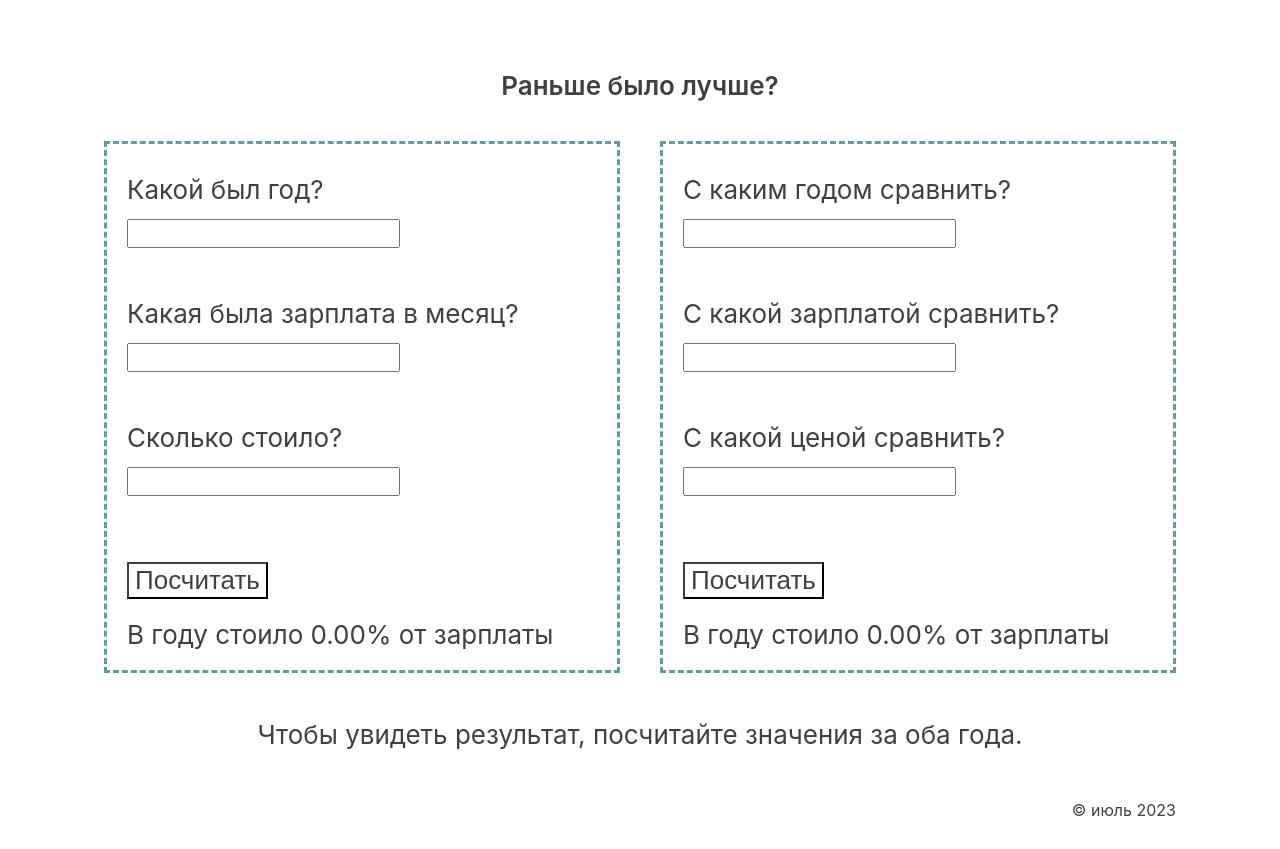
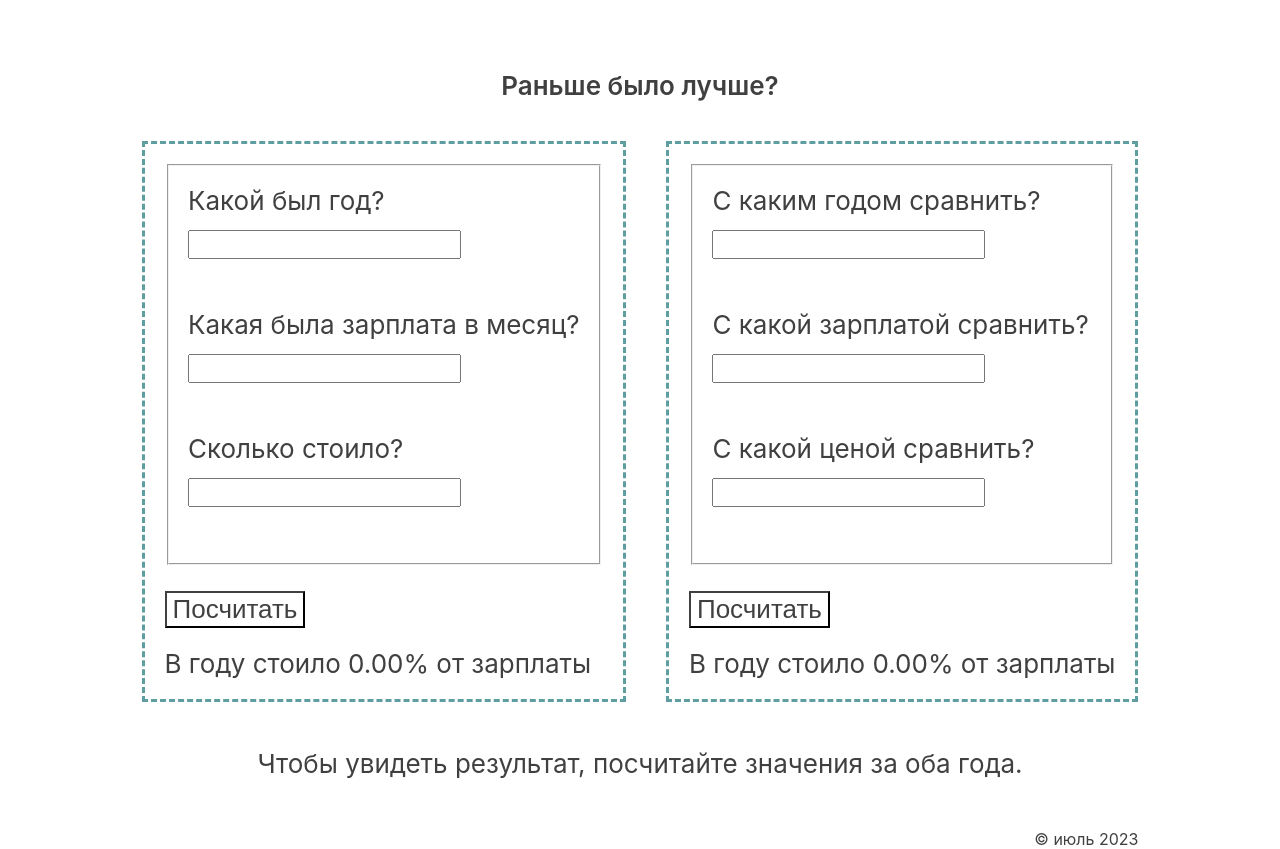
Before and after one commit to e-zotova/how-much-was-it, a React (Create React App) app: page / in a window 1280 px wide. Before the commit the page ends 820 px from the top, so only its background shows below. Built offline with nearby package versions, Linux system fonts and the light colour scheme.

Commit message:
fix: form semantic

```diff
--- a/src/blocks/calculator/__form/calculator__form.css
+++ b/src/blocks/calculator/__form/calculator__form.css
@@ -1,6 +1,5 @@
 .calculator__form {
   margin: 20px;
   padding: 20px;
-  min-width: 470px;
   border: cadetblue dashed;
 }
--- a/src/blocks/calculator/__header/calculator__header.css
+++ b/src/blocks/calculator/__header/calculator__header.css
@@ -1,4 +1,5 @@
 .calculator__header {
-  margin-top: 10px;
-  margin-bottom: 10px;
+  display: block;
+  padding-top: 10px;
+  padding-bottom: 10px;
 }
--- a/src/components/Form.js
+++ b/src/components/Form.js
@@ -1,6 +1,13 @@
 import React, { useState } from "react";
 
-function Form({ percentage, setPercentage, buttonClicked, yearHeader, salaryHeader, priceHeader }) {
+function Form({
+  percentage,
+  setPercentage,
+  buttonClicked,
+  yearHeader,
+  salaryHeader,
+  priceHeader,
+}) {
   const [formValue, setFormValue] = useState({
     salary: "",
     price: "",
@@ -27,8 +34,10 @@ function Form({ percentage, setPercentage, buttonClicked, yearHeader, salaryHead
 
   return (
     <form className={`calculator__form`} onSubmit={onSubmit}>
-      <div>
-        <p className="calculator__header">{yearHeader}</p>
+      <fieldset>
+        <label htmlFor="year" className="calculator__header">
+          {yearHeader}{" "}
+        </label>
         <input
           id="year"
           name="year"
@@ -38,7 +47,9 @@ function Form({ percentage, setPercentage, buttonClicked, yearHeader, salaryHead
           onChange={handleChange}
           required
         />
-        <p className="calculator__header">{salaryHeader}</p>
+        <label htmlFor="salary" className="calculator__header">
+          {salaryHeader}{" "}
+        </label>
         <input
           id="salary"
           name="salary"
@@ -48,7 +59,9 @@ function Form({ percentage, setPercentage, buttonClicked, yearHeader, salaryHead
           onChange={handleChange}
           required
         />
-        <p className="calculator__header">{priceHeader}</p>
+        <label htmlFor="price" className="calculator__header">
+          {priceHeader}{" "}
+        </label>
         <input
           id="price"
           name="price"
@@ -58,12 +71,12 @@ function Form({ percentage, setPercentage, buttonClicked, yearHeader, salaryHead
           onChange={handleChange}
           required
         />
-      </div>
+      </fieldset>
       <button type="submit" className="calculator__save-button">
         Посчитать
       </button>
       <div className="calculator__result">
-        В {year} году стоило {percentage.toFixed(2)}% от зарплаты
+        В {year} году стоило {percentage?.toFixed(2)}% от зарплаты
       </div>
     </form>
   );
```
